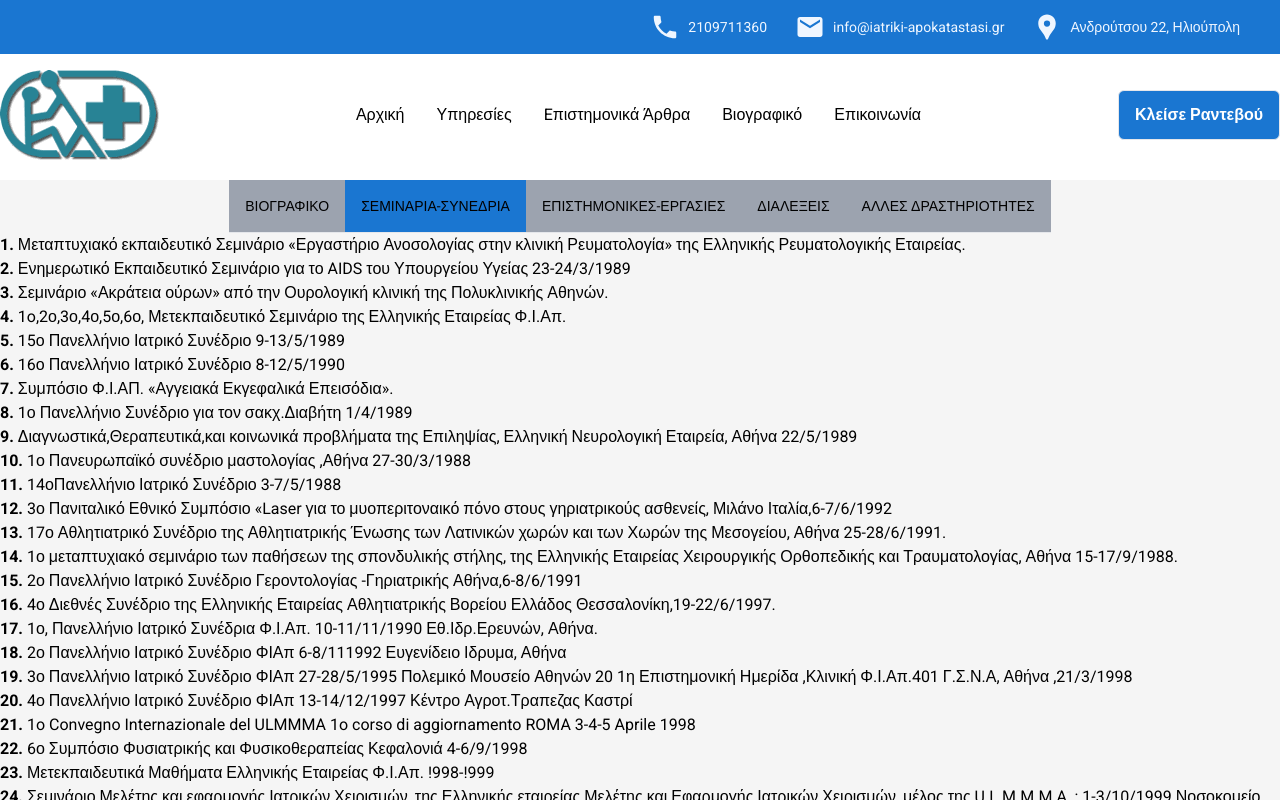
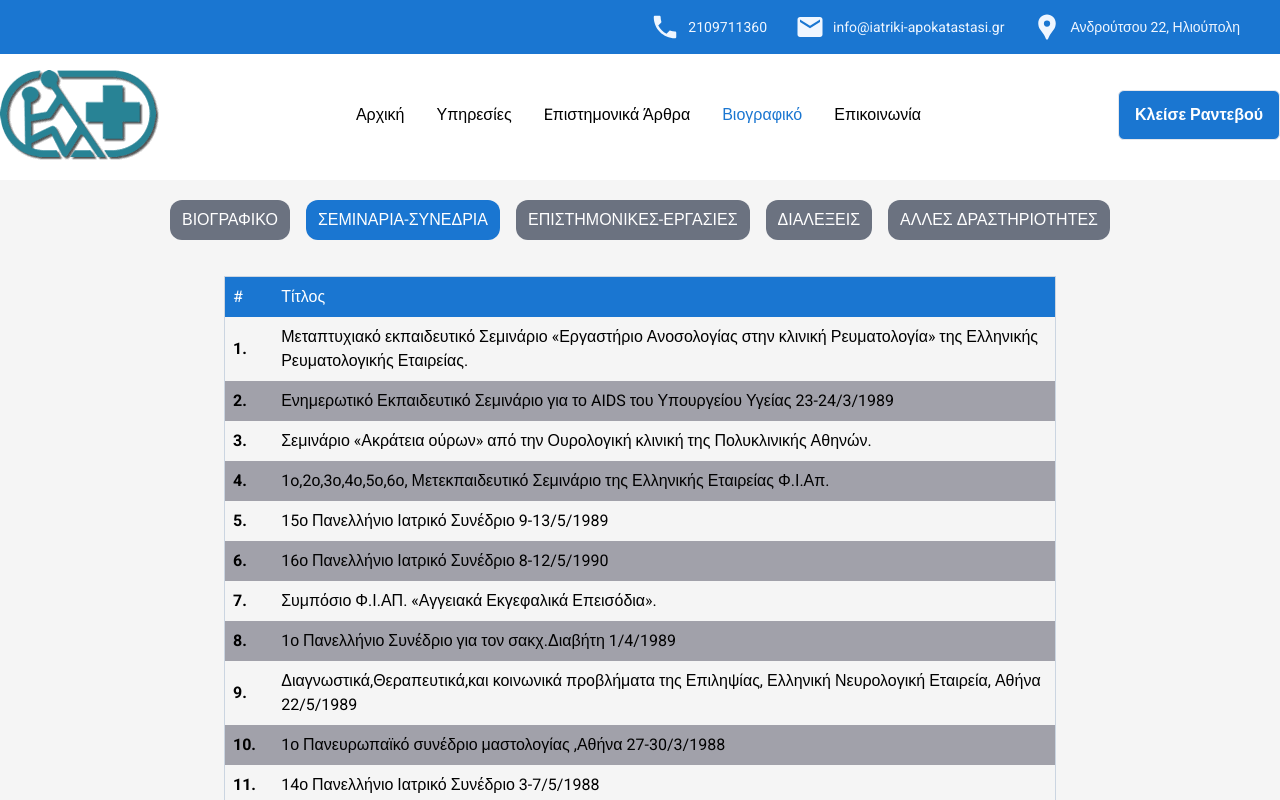
Before and after one commit to TheodosiouEleanna/iatriki-apokatastasi, a Next.js app: page /curriculum/seminars in a window 1280 px wide. Shown: the top 800 px of the page. Built offline with nearby package versions, Linux system fonts and the light colour scheme.

Commit message:
added seminars

```diff
--- a/app/curriculum/layout.tsx
+++ b/app/curriculum/layout.tsx
@@ -30,21 +30,26 @@ const CurriculumLayout = ({ children }: { children: React.ReactNode }): JSX.Elem
   const pathname = usePathname();
 
   return (
-    <div className='w-full flex justify-center items-center flex-col '>
-      <ul className='flex flex-wrap text-sm font-medium text-center border-b border-gray-200 dark:border-gray-700 dark:text-gray-400'>
+    <div className='w-full flex justify-center items-center flex-col'>
+      <ul className='flex flex-wrap gap-4 my-5 items-center justify-center'>
         {curriculumList.map(curriculum => {
           const { href, title } = curriculum;
-          const isSelected = pathname === href;
+          const isActive = pathname === href;
 
           return (
             <Link href={href} key={href}>
-              <li className={` p-4 ${isSelected ? 'bg-blue' : 'bg-gray-400'}`}> {title}</li>
+              <li
+                className={`rounded-xl  px-3 py-2  font-normal ${
+                  isActive ? 'bg-blue text-white' : 'bg-gray-500 text-white hover:bg-blue'
+                }`}
+              >
+                {title}
+              </li>
             </Link>
           );
         })}
       </ul>
-
-      <main>{children}</main>
+      <main className='w-full p-4'>{children}</main>
     </div>
   );
 };
--- a/app/curriculum/seminars/page.tsx
+++ b/app/curriculum/seminars/page.tsx
@@ -2,13 +2,25 @@ import { seminars } from 'data/seminars';
 
 const Seminars = () => {
   return (
-    <main className='relative w-full'>
-      {seminars.map((seminar, idx) => (
-        <h1 key={idx}>
-          <strong>{idx + 1}.</strong>&nbsp;
-          {seminar}
-        </h1>
-      ))}
+    <main className='flex items-center justify-center'>
+      <table className='table-auto border-collapse border border-slate-300 sm:w-full md:w-2/3'>
+        <thead>
+          <tr className='bg-blue text-white'>
+            <td className='p-2'>#</td>
+            <td className='p-2'>Τίτλος</td>
+          </tr>
+        </thead>
+        <tbody>
+          {seminars.map((seminar, idx) => (
+            <tr key={idx} className='even:bg-zinc-400 odd:bg-blue-100'>
+              <td className='p-2'>
+                <strong>{idx + 1}.</strong>
+              </td>
+              <td className='p-2'>{seminar}</td>
+            </tr>
+          ))}
+        </tbody>
+      </table>
     </main>
   );
 };
--- a/app/layout.tsx
+++ b/app/layout.tsx
@@ -9,7 +9,7 @@ const RootLayout = ({ children }: { children: React.ReactNode }): JSX.Element =>
     <html lang='en'>
       <body>
         <Header />
-        <main className='mb-10'>{children}</main>
+        <main>{children}</main>
         <AppointmentForm />
         <Footer />
       </body>
--- a/data/seminars.ts
+++ b/data/seminars.ts
@@ -9,7 +9,7 @@ export const seminars = [
   '1ο Πανελλήνιο Συνέδριο για τον σακχ.Διαβήτη 1/4/1989',
   'Διαγνωστικά,Θεραπευτικά,και κοινωνικά προβλήματα της Επιληψίας, Ελληνική Νευρολογική Εταιρεία, Αθήνα 22/5/1989',
   '1ο Πανευρωπαϊκό συνέδριο μαστολογίας ,Αθήνα 27-30/3/1988',
-  '14οΠανελλήνιο Ιατρικό Συνέδριο 3-7/5/1988',
+  '14ο Πανελλήνιο Ιατρικό Συνέδριο 3-7/5/1988',
   '3ο Πανιταλικό Εθνικό Συμπόσιο «Laser για το μυοπεριτοναικό πόνο στους γηριατρικούς ασθενείς, Μιλάνο Ιταλία,6-7/6/1992',
   '17ο Αθλητιατρικό Συνέδριο της Αθλητιατρικής Ένωσης των Λατινικών χωρών και των Χωρών της Μεσογείου, Αθήνα 25-28/6/1991.',
   '1ο μεταπτυχιακό σεμινάριο των παθήσεων της σπονδυλικής στήλης, της Ελληνικής Εταιρείας Χειρουργικής Ορθοπεδικής και Τραυματολογίας, Αθήνα 15-17/9/1988.',
--- a/ui/Header.tsx
+++ b/ui/Header.tsx
@@ -60,13 +60,17 @@ const Header = () => {
 
           <ul className='flex flex-col mt-4 font-medium lg:flex-row lg:space-x-8 lg:mt-0'>
             {linksConfig.map(linkConfig => {
-              const isLinkActive = linkConfig.path === pathname;
+              let isActive = pathname === linkConfig.path;
+
+              if (linkConfig.path !== '/' && pathname) {
+                isActive = pathname?.includes(linkConfig.path);
+              }
 
               return (
                 <li key={linkConfig.path}>
                   <Link
                     href={linkConfig.path}
-                    className={`hover:text-blue ${isLinkActive ? 'text-blue' : ''}`}
+                    className={`hover:text-blue ${isActive ? 'text-blue' : ''}`}
                   >
                     {linkConfig.text}
                   </Link>
--- a/ui/SectionTitle.tsx
+++ b/ui/SectionTitle.tsx
@@ -6,7 +6,7 @@ const SectionTitle = ({
   className?: string;
 }): JSX.Element => {
   return (
-    <div className={`w-full flex items-center justify-center mb-6 ${className}`}>
+    <div className={`w-full flex items-center justify-center my-6 ${className}`}>
       <div className='sm:w-full md:w-2/4 flex items-center justify-center'>
         <div className='h-0 border-t-2 flex-grow border-blue' />
         <h1 className='font-black text-3xl text-blue text-center mx-3'>{title}</h1>
```
